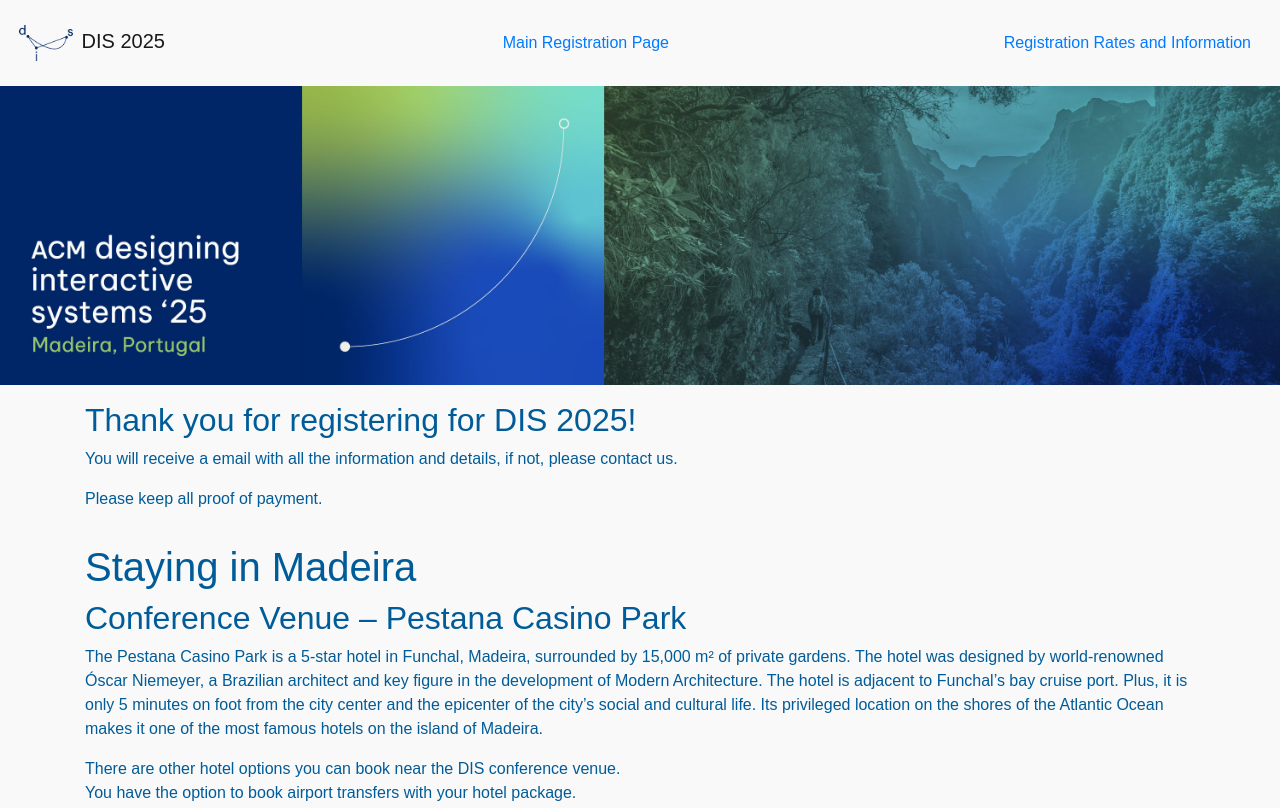
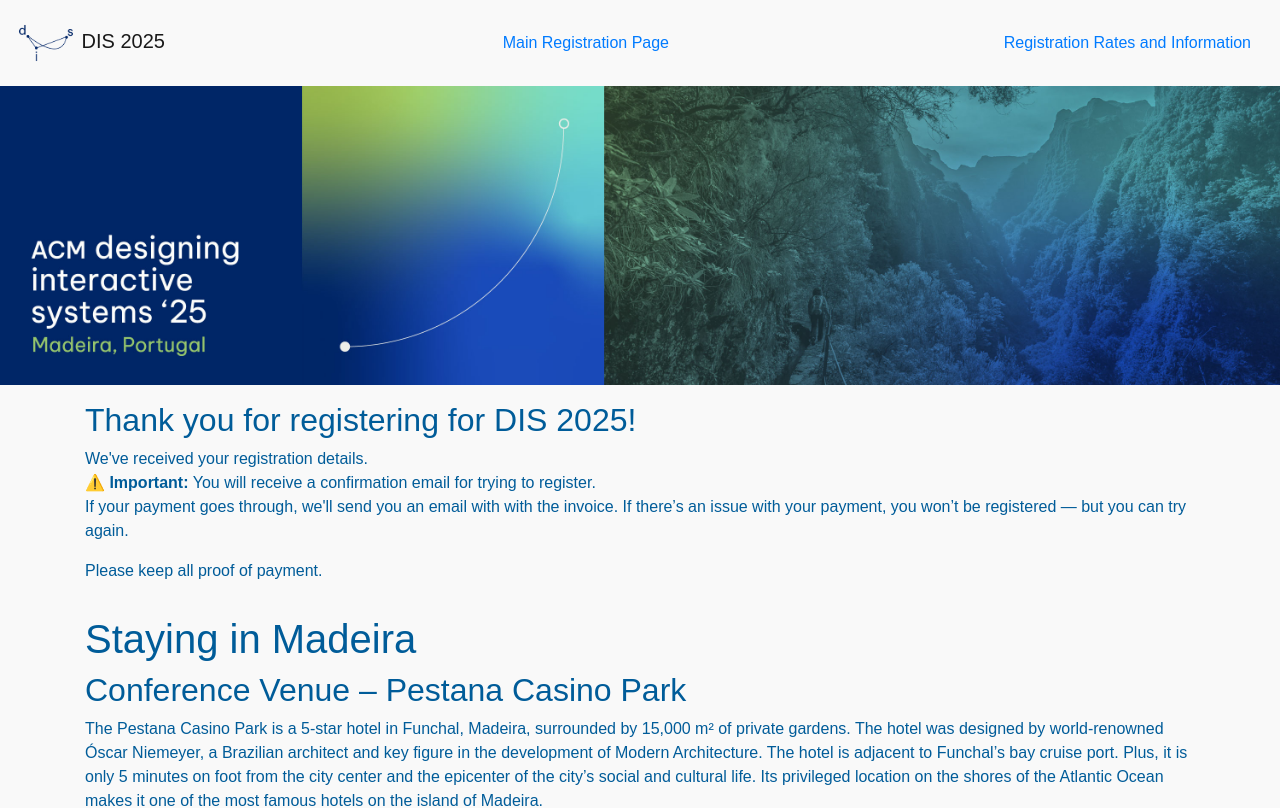
Before and after one commit to PipsRocha/DIS-Registration, a SvelteKit app: page /aftercheckout in a window 1280 px wide. Shown: the top 808 px of the page. Built offline with nearby package versions, Linux system fonts and the light colour scheme.

Commit message:
Update aftercheckout

```diff
--- a/src/routes/aftercheckout/+page.svelte
+++ b/src/routes/aftercheckout/+page.svelte
@@ -26,9 +26,10 @@
   style="padding-bottom: 2vh;"
 >
   <h2>Thank you for registering for DIS 2025!</h2>
-  <p>
-    You will receive a email with all the information and details, if not,
-    please contact us.
+  <p> We've received your registration details.
+    <br/>⚠️ <b>Important:</b> You will  receive a confirmation email for trying to register.
+    <br/>If your payment goes through, we'll send you an email with with the invoice.
+    If there’s an issue with your payment, you won’t be registered — but you can try again.
   </p>
   <p>Please keep all proof of payment.</p>
   <p></p>
```
